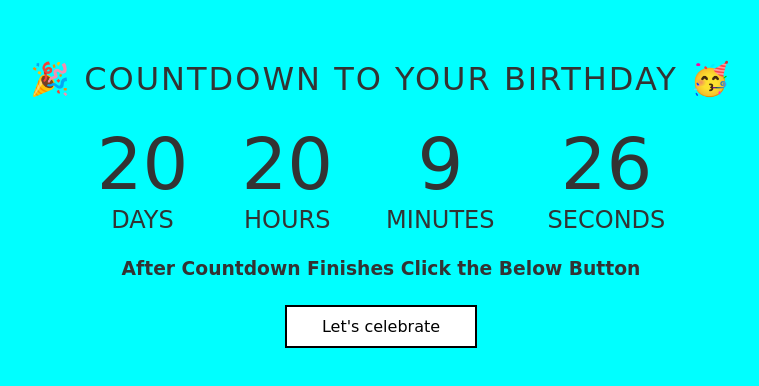
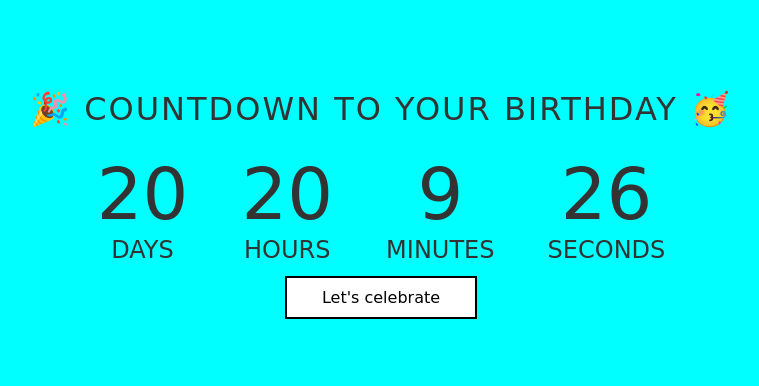
Before and after one commit to beingfardeenkhan/Site.github.io, a plain HTML site: page index.html in a window 1280 px wide. Shown: the part 202-588 px from the top of the page, without its empty margins (259-1018 px from the left). Drawn offline with Linux system fonts and the light colour scheme.

Commit message:
Update index.html

```diff
--- a/index.html
+++ b/index.html
@@ -26,7 +26,7 @@
         </div>
         <!-- <button class="btn default" href = "index.html"></button> -->
 
-     <h3>After Countdown Finishes Click the Below Button</h3><br><br>
+     <!-- <h3>After Countdown Finishes Click the Below Button</h3><br><br> -->
         <a class="btn default" href="second.html" target="_blank">Let's celebrate</a>
       </div>
 </body>
```
